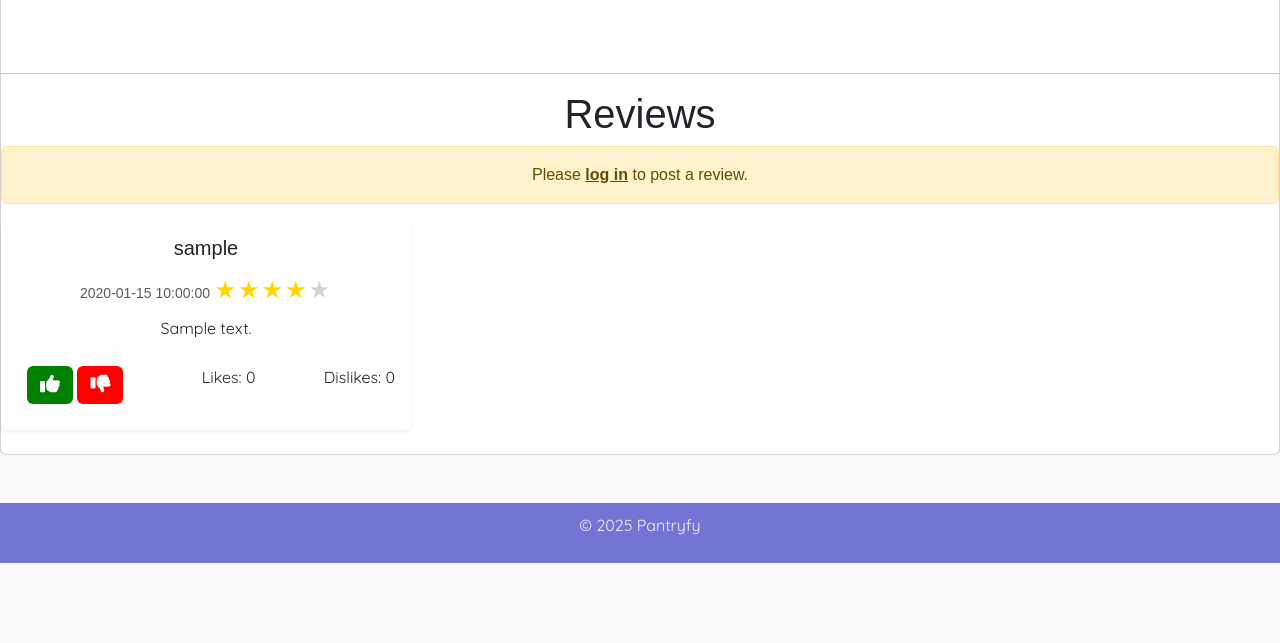
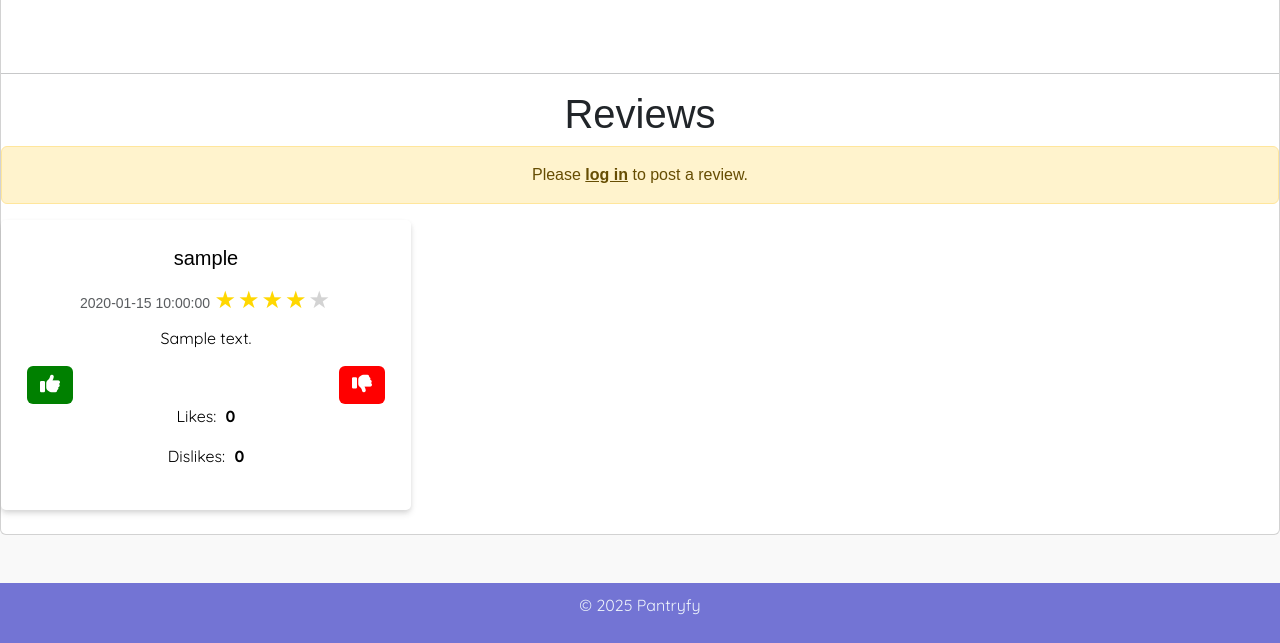
Before and after one commit to Brooklyn-STEAM/10044-Empowering-Users-to-Create-Meals-Utilizing-Refrigerator-Resources, a Flask app: template templates/individual_recipe.html.jinja in a window 1280 px wide. Shown: the part 823-1466 px from the top of the page. Before the commit the page ends 1386 px from the top, so only its background shows below. Run offline with Flask 3, Linux system fonts and the light colour scheme; the template is opened without the code that fills it: most values are stand-ins (such as "Sample title", 1, 10 or a date in 2020); grey boxes marked "Sample" are stand-in pictures; some libraries are stand-ins or nearby versions; some web fonts are replaced.

Commit message:
final 2 (#60)

```diff
--- a/templates/individual_recipe.html.jinja
+++ b/templates/individual_recipe.html.jinja
@@ -40,11 +40,12 @@
 
         /* Ensure the review section stays white and black in dark mode */
         .review-section {
-            background-color: white; /* White background */
-            color: rgb(27, 24, 24); /* Black text */
+        background-color: white !important; /* Force white background */
+        color: black !important; /* Force black text */
         padding: 10px;
         border-radius: 5px;
         display: inline-block;
+        box-shadow: 0px 4px 6px rgba(0, 0, 0, 0.1); /* Optional: Add a subtle shadow for better visibility */
     }
 
     .review-section button {
@@ -228,6 +229,7 @@ Reviews</h1>
 
         <div class="col-md-6 col-lg-4 mb-4">
             <div class="card shadow-sm border-0">
+            <div class="review-section">
                 <div class="card-body">
                     <h5 class="mb-1">{{ review['username'] }}</h5>
                     <small class="text-muted">{{ review['timestamp'] }}</small>
@@ -250,7 +252,7 @@ Reviews</h1>
 
                     <!-- Like and Dislike buttons -->
                  <div class="d-flex align-items-center justify-content-between mt-3">
-                    <div class="review-section">
+
                     <button class="btn" id="green"><i class="fa fa-thumbs-up fa-lg" aria-hidden="true"></i></button>
                     <button class="btn" id="red"><i class="fa fa-thumbs-down fa-lg" aria-hidden="true"></i></button>
                     </div>
@@ -272,6 +274,8 @@ Reviews</h1>
             </div>
         </div>
         </div>
+
+
         {% endfor %}
 
 
```
Lines whose indentation alone changed are shown as unchanged.
